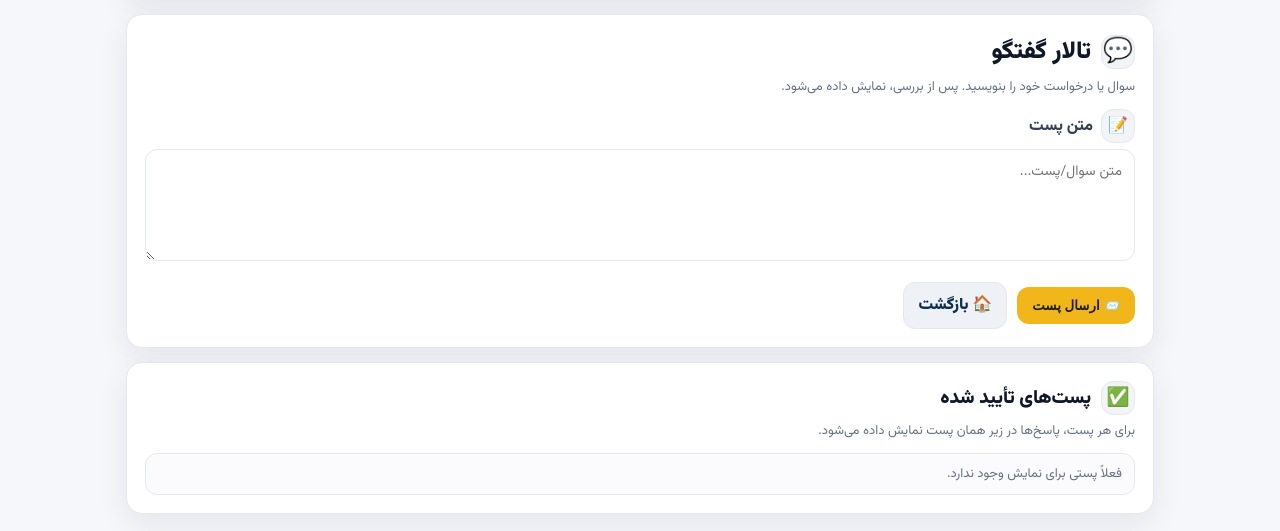
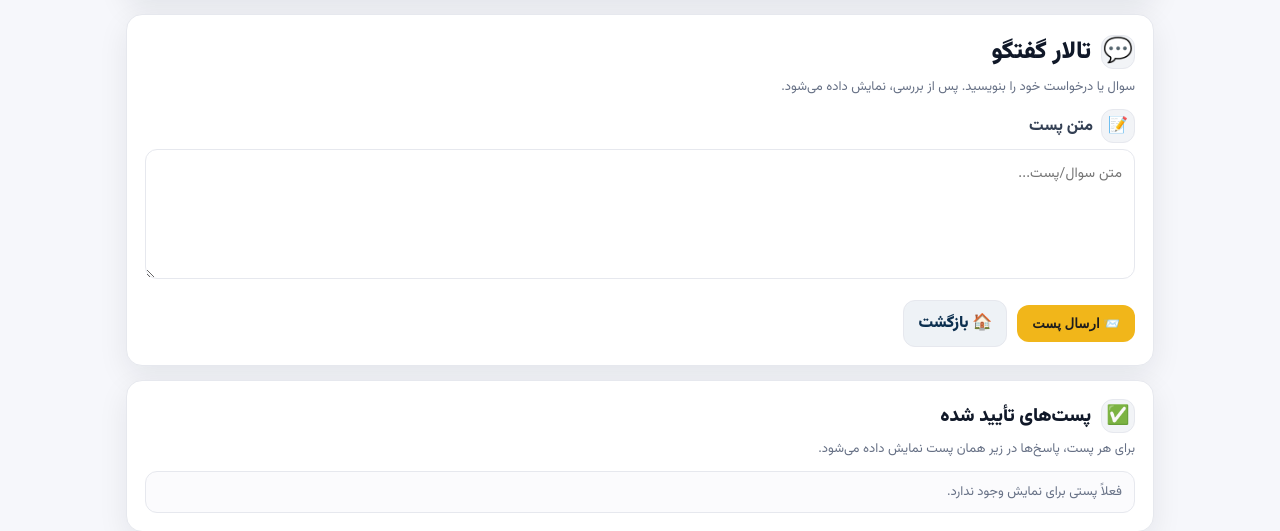
Before and after one commit to hadibagherian4-sudo/nexa-ashora, a FastAPI app: template app/templates/forum.html in a window 1280 px wide. Shown: the part 94-625 px from the top of the page. Run offline with FastAPI, Linux system fonts and the light colour scheme; the template is opened without the code that fills it, so the values that code supplies are empty.

Commit message:
Update app.css

```diff
--- a/app/static/app.css
+++ b/app/static/app.css
@@ -155,3 +155,5 @@ input:focus, select:focus, textarea:focus{border-color:#b7c2d0; box-shadow:0 0 0
 .table th,.table td{border-bottom:1px solid var(--border); padding:10px; font-size:14px}
 .table th{color:#344054; font-weight:900; background:#fafbff}
 .pill{display:inline-flex; padding:6px 10px; border-radius:999px; border:1px solid var(--border); font-size:12px; color:#344054; background:#fff}
+textarea{line-height:1.9}
+input,select,textarea{letter-spacing:.1px}
```
